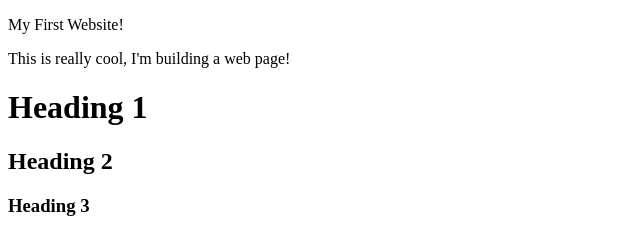
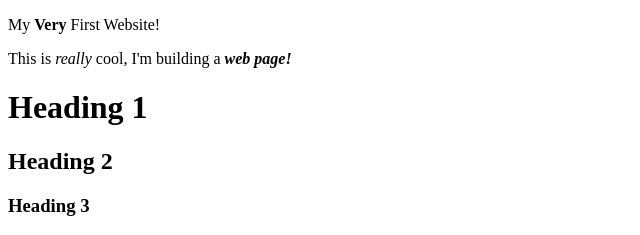
Before and after one commit to MES64/HTML-Foundations-Lessons, a plain HTML site: page my-first-website/index.html in a window 1280 px wide. Shown: the top 235 px of the page, 0-640 px from the left. Drawn offline with Linux system fonts and the light colour scheme.

Commit message:
Used strong and em tags

```diff
--- a/my-first-website/index.html
+++ b/my-first-website/index.html
@@ -7,9 +7,9 @@
     </head>
 
     <body>
-        <p>My First Website!</p>
+        <p>My <strong>Very</strong> First Website!</p>
 
-        <p>This is really cool, I'm building a web page!</p>
+        <p>This is <em>really</em> cool, I'm building a <strong><em>web page!</em></strong></p>
 
         <h1>Heading 1</h1>
         <h2>Heading 2</h2>
```
